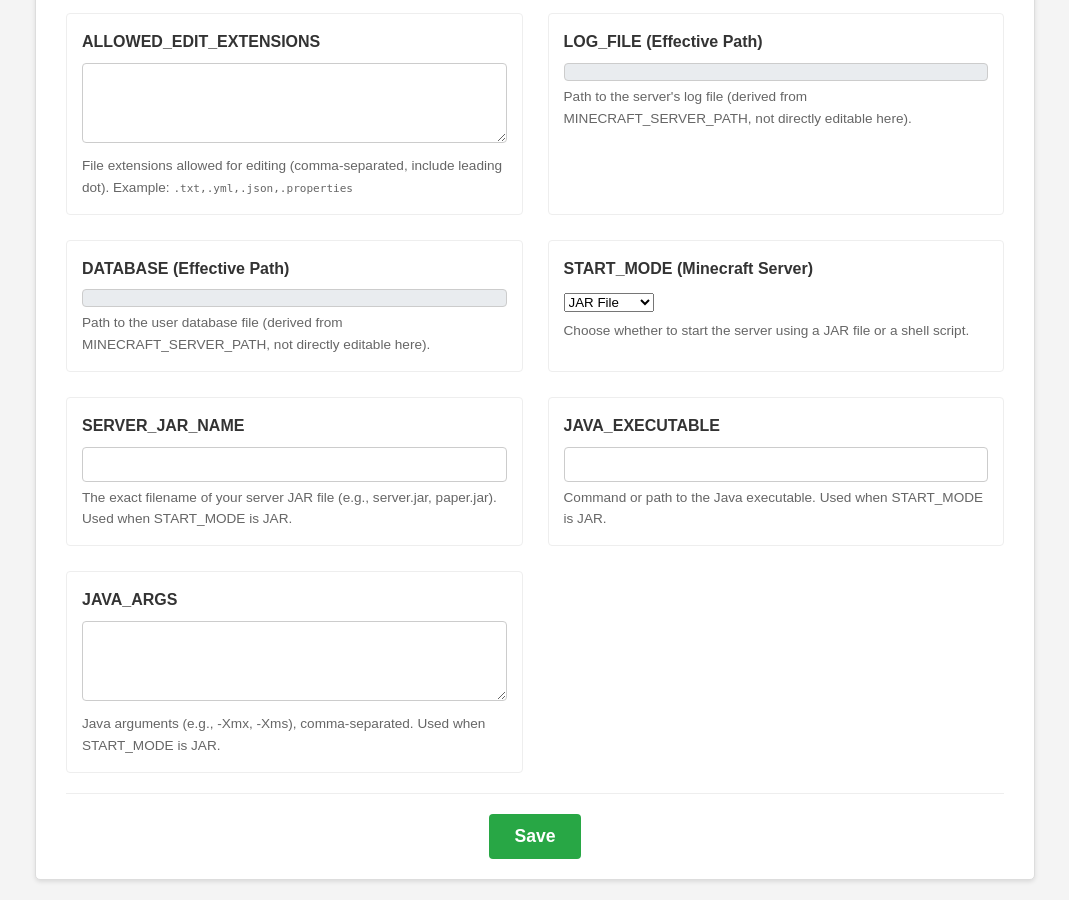
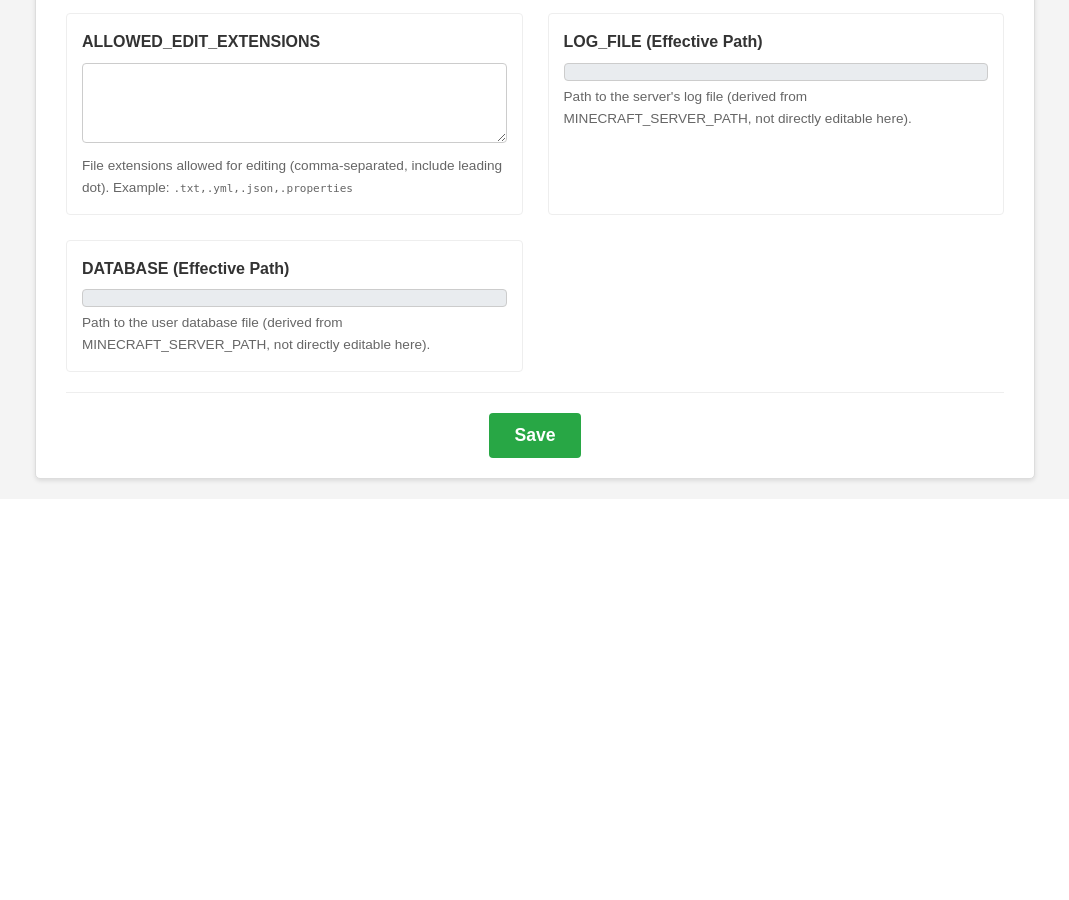
Before and after one commit to Nakildias/MSMP, a Python web app: template templates/server_settings.html in a window 1280 px wide. Shown: the part 1339-2239 px from the top of the page, without its empty margins (105-1174 px from the left). After the commit the page ends 1823 px from the top, so only its background shows below. Run offline with Jinja, Linux system fonts and the light colour scheme; the template is opened without the code that fills it, so the values that code supplies are empty.

Commit message:
Update server_settings.html

```diff
--- a/templates/server_settings.html
+++ b/templates/server_settings.html
@@ -173,67 +173,6 @@
                     <div class="path-display">{{ settings.DATABASE_DISPLAY }}</div>
                     <small>Path to the user database file (derived from MINECRAFT_SERVER_PATH, not directly editable here).</small>
                 </div>
-<div class="setting-item">
-    <label for="setting-START_MODE">START_MODE (Minecraft Server)</label>
-    <select id="setting-START_MODE" name="START_MODE" onchange="toggleStartFields()">
-        <option value="jar" {% if settings.START_MODE == 'jar' %}selected{% endif %}>JAR File</option>
-        <option value="script" {% if settings.START_MODE == 'script' %}selected{% endif %}>Shell Script</option>
-    </select>
-    <small>Choose whether to start the server using a JAR file or a shell script.</small>
-</div>
-
-<div class="setting-item" id="jar-fields">
-    <label for="setting-SERVER_JAR_NAME">SERVER_JAR_NAME</label>
-    <input type="text" id="setting-SERVER_JAR_NAME" name="SERVER_JAR_NAME" value="{{ settings.SERVER_JAR_NAME }}">
-    <small>The exact filename of your server JAR file (e.g., server.jar, paper.jar). Used when START_MODE is JAR.</small>
-</div>
-<div class="setting-item" id="java-fields"> {# Group Java settings together #}
-    <label for="setting-JAVA_EXECUTABLE">JAVA_EXECUTABLE</label>
-    <input type="text" id="setting-JAVA_EXECUTABLE" name="JAVA_EXECUTABLE" value="{{ settings.JAVA_EXECUTABLE }}">
-    <small>Command or path to the Java executable. Used when START_MODE is JAR.</small>
-</div>
- <div class="setting-item" id="java-args-fields">
-    <label for="setting-JAVA_ARGS">JAVA_ARGS</label>
-    <textarea id="setting-JAVA_ARGS" name="JAVA_ARGS">{{ settings.JAVA_ARGS | join(',') }}</textarea>
-    <small>Java arguments (e.g., -Xmx, -Xms), comma-separated. Used when START_MODE is JAR.</small>
-</div>
-
-
-<div class="setting-item" id="script-fields">
-    <label for="setting-SERVER_SCRIPT_NAME">SERVER_SCRIPT_NAME</label>
-    <input type="text" id="setting-SERVER_SCRIPT_NAME" name="SERVER_SCRIPT_NAME" value="{{ settings.SERVER_SCRIPT_NAME }}">
-    <small>Filename of the executable shell script (e.g., start.sh, run.sh) in the server directory. Used when START_MODE is Script.</small>
-</div>
-
-<script>
-    function toggleStartFields() {
-        const startMode = document.getElementById('setting-START_MODE').value;
-        const jarFields = ['jar-fields', 'java-fields', 'java-args-fields']; // IDs of JAR related divs
-        const scriptFields = ['script-fields']; // IDs of Script related divs
-
-        if (startMode === 'jar') {
-            jarFields.forEach(id => {
-                const el = document.getElementById(id);
-                if (el) el.style.display = 'block';
-            });
-            scriptFields.forEach(id => {
-                 const el = document.getElementById(id);
-                 if (el) el.style.display = 'none';
-             });
-        } else if (startMode === 'script') {
-             jarFields.forEach(id => {
-                 const el = document.getElementById(id);
-                 if (el) el.style.display = 'none';
-             });
-             scriptFields.forEach(id => {
-                  const el = document.getElementById(id);
-                  if (el) el.style.display = 'block';
-              });
-        }
-    }
-    // Run on page load to set initial state
-    document.addEventListener('DOMContentLoaded', toggleStartFields);
-</script>
 
             </div> <div class="button-container">
                 <button type="submit" class="save">Save</button>
```
